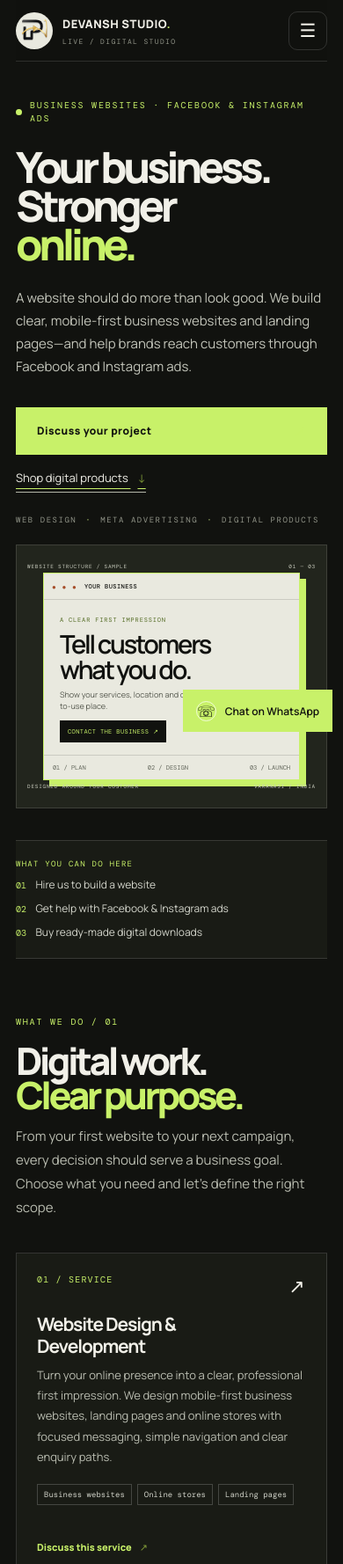
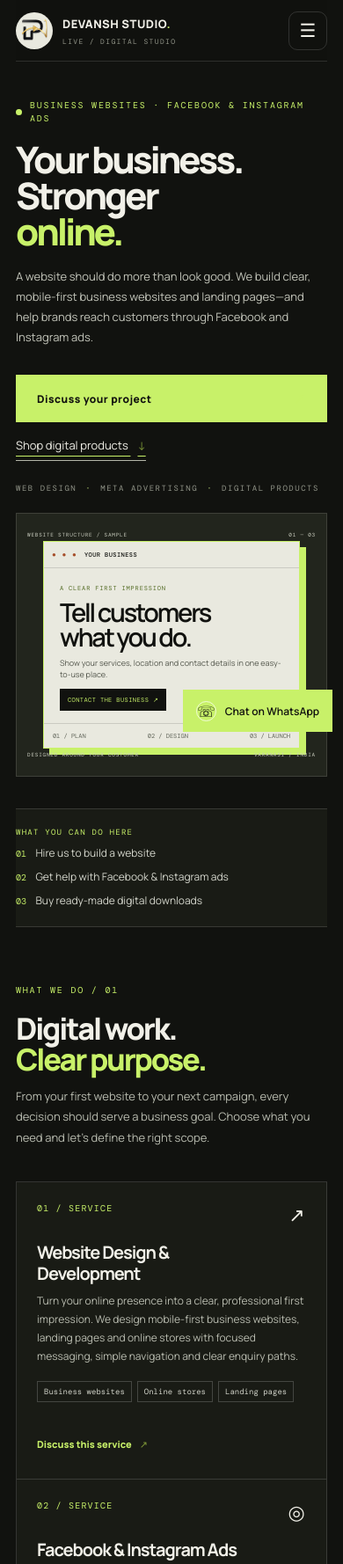
Before and after one commit to rakeshmaurya897-ui/Dev-studio-2.0, a website built with Vite: page index.html in a window 390 px wide. Shown: the top 1778 px of the page at 88% size. Built offline with nearby package versions, Linux system fonts and the light colour scheme.

Commit message:
Refine typography scale across responsive layouts

```diff
--- a/src/style.css
+++ b/src/style.css
@@ -896,3 +896,15 @@ a:focus-visible,button:focus-visible,input:focus-visible,select:focus-visible,te
 
 /* Final mobile width containment */
 @media(max-width:700px){html,body{width:100%;max-width:100%;overflow-x:hidden}.site-shell{width:100%;max-width:100%;overflow-x:clip}.hero{display:grid;grid-template-columns:minmax(0,1fr);width:100%;max-width:100%;min-width:0}.hero-copy{width:100%;max-width:100%;min-width:0}.hero-lead{display:block;width:100%;max-width:100%;white-space:normal;overflow-wrap:break-word}.hero-visual{width:100%;max-width:100%;min-width:0;overflow:hidden}.site-preview{width:88%;max-width:88%;min-width:0;margin:0 auto}}
+
+/* Typography refinement — balanced premium scale */
+.hero h1{font-size:clamp(54px,6.1vw,78px);line-height:.96;letter-spacing:-.075em;margin:22px 0}
+.section-head h2,.process-intro h2,.faq-section h2,.contact-copy h2,.scope-copy h2{font-size:clamp(38px,4.3vw,58px);line-height:.98;letter-spacing:-.065em}
+.service-card h3{font-size:clamp(19px,1.8vw,23px)}
+.product-card h3{font-size:clamp(22px,2.1vw,27px)}
+.project-art-title{font-size:clamp(30px,3.4vw,44px)}
+.scope-points h3,.steps h3{font-size:16px}
+.hero-lead,.section-head>p,.scope-copy>p{font-size:14px;line-height:1.8}
+.service-card>p,.product-card p,.project-meta p,.steps p,.scope-points p,.faqs p{font-size:12px;line-height:1.75}
+@media(max-width:900px){.hero h1{font-size:clamp(52px,8vw,68px)}}
+@media(max-width:700px){.hero h1{font-size:clamp(42px,10.5vw,52px);line-height:.98;margin:19px 0}.section-head h2,.process-intro h2,.faq-section h2,.contact-copy h2,.scope-copy h2{font-size:clamp(34px,8.8vw,42px);line-height:1.02}.hero-lead{font-size:13px;line-height:1.75}.service-card h3{font-size:20px}.product-card h3{font-size:22px}.project-art-title{font-size:34px}.section-head>p,.scope-copy>p{font-size:13px}.service-card>p,.product-card p,.project-meta p,.steps p,.scope-points p,.faqs p{font-size:12px}}
```
